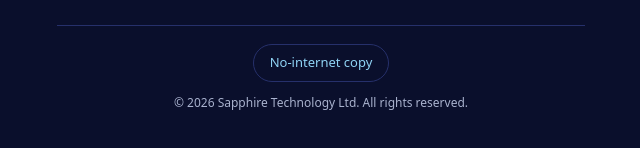
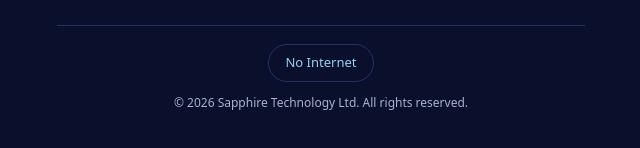
Before and after one commit to Sapphire-Technology-Ltd/sapphire-recovery13, a plain HTML site: page site/index.html in a window 1280 px wide. Shown: the part 834-982 px from the top of the page, 319-959 px from the left. Drawn offline with Linux system fonts and the light colour scheme.

Commit message:
Footer: No Internet, centred

```diff
--- a/site/app.css
+++ b/site/app.css
@@ -24,7 +24,7 @@ dl.out dd{margin:2px 0 0;display:flex;gap:8px;align-items:center;flex-wrap:wrap}
 .cp{padding:4px 10px;font-size:13px}
 details{margin-top:10px}summary{cursor:pointer;color:var(--muted)}
 .warn{color:var(--bad);font-weight:600}
-footer{margin-top:28px;padding-top:18px;border-top:1px solid var(--line);text-align:center}
+footer{margin-top:28px;padding-top:18px;border-top:1px solid var(--line);text-align:center;display:flex;flex-direction:column;align-items:center}
 footer p{margin:12px 0 0;font-size:12px;color:var(--muted)}
 .offline{display:inline-block;padding:8px 16px;border:1px solid var(--line);border-radius:999px;font-size:13px;text-decoration:none}
 .offline:hover{background:#1b2668}
--- a/site/index.html
+++ b/site/index.html
@@ -66,7 +66,7 @@
   </section>
 
   <p id="err" class="warn" hidden></p>
-  <footer><a class="offline" href="download/sapphire-recovery.html" download>No-internet copy</a><p>© 2026 Sapphire Technology Ltd. All rights reserved.</p></footer>
+  <footer><a class="offline" href="download/sapphire-recovery.html" download>No Internet</a><p>© 2026 Sapphire Technology Ltd. All rights reserved.</p></footer>
 </main>
 <script type="module" src="app.js"></script>
 </body>
--- a/site/sw.js
+++ b/site/sw.js
@@ -1,6 +1,6 @@
 // © 2026 Sapphire Technology Ltd. All rights reserved. Unauthorised copying is prohibited.
 // Keeps the app on the phone or computer, so it works with no internet. Nothing typed into it is ever stored.
-const V = 'sapphire-recovery-7';
+const V = 'sapphire-recovery-8';
 const FILES = ['./', 'index.html', 'app.js', 'app.css', 'sums.js', 'icon.svg', 'icon-180.png', 'icon-512.png', 'icon-maskable-512.png', 'manifest.webmanifest'];
 self.addEventListener('install', (e) => e.waitUntil(caches.open(V).then((c) => c.addAll(FILES)).then(() => self.skipWaiting())));
 self.addEventListener('activate', (e) => e.waitUntil(caches.keys().then((ks) => Promise.all(ks.filter((k) => k !== V).map((k) => caches.delete(k)))).then(() => self.clients.claim())));
```
Also changed, not shown: site/download/sapphire-recovery.html (+1 -1 lines).
